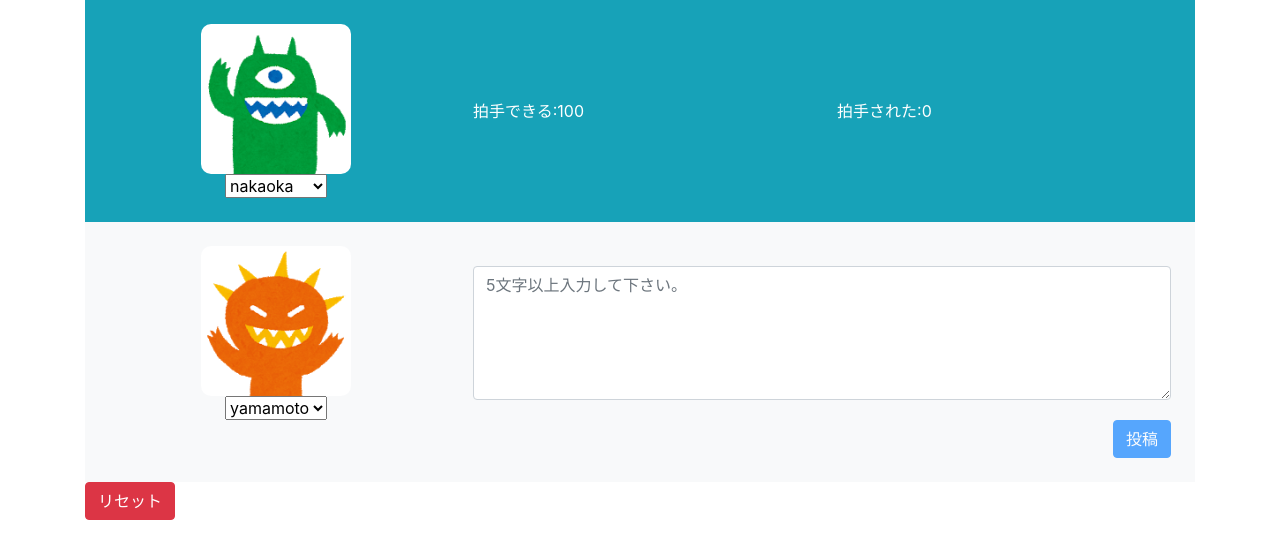
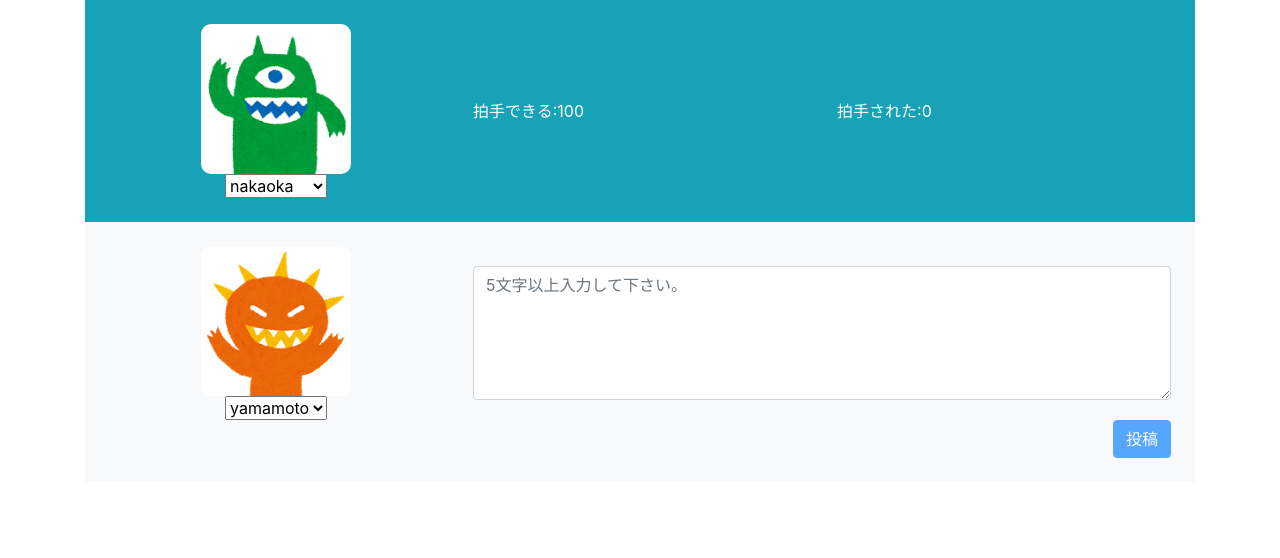
Before and after one commit to takashi0602/fringe81-internship-task, a React (Create React App) app: page / in a window 1280 px wide. Shown: the top 558 px of the page. Built offline with nearby package versions, Linux system fonts and the light colour scheme.

Commit message:
リセットボタン削除

```diff
--- a/src/App.js
+++ b/src/App.js
@@ -36,7 +36,6 @@ class App extends Component {
           </div>
         </div>
         <div>{this.showPosts()}</div>
-        <button className="btn btn-danger mb-3" onClick={this.reset}>リセット</button>
       </div>
     );
   }
@@ -227,10 +226,6 @@ class App extends Component {
   showPostButton() {
     return this.state.text.length < 5;
   }
-
-  reset() {
-    localStorage.clear();
-  }
 }
 
 export default App;
```
